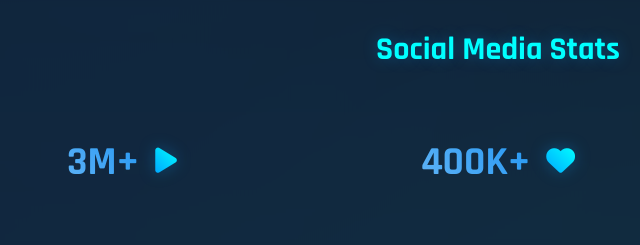
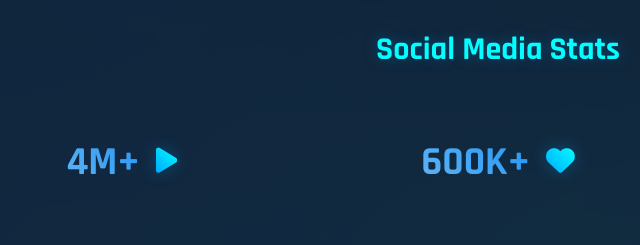
Before and after one commit to SurajGajula/SurajGajula, a plain HTML site: page index.html in a window 1280 px wide. Shown: the part 940-1185 px from the top of the page, 142-782 px from the left. Drawn offline with Linux system fonts and the light colour scheme.

Commit message:
Update stats

```diff
--- a/index.html
+++ b/index.html
@@ -39,13 +39,13 @@
                 <div class="stats-grid">
                     <div class="stat-card">
                         <div class="stat-content">
-                            <div class="stat-number">3M+</div>
+                            <div class="stat-number">4M+</div>
                             <div class="stat-icon"><i class="fas fa-play"></i></div>
                         </div>
                     </div>
                     <div class="stat-card">
                         <div class="stat-content">
-                            <div class="stat-number">400K+</div>
+                            <div class="stat-number">600K+</div>
                             <div class="stat-icon"><i class="fas fa-heart"></i></div>
                         </div>
                     </div>
```
